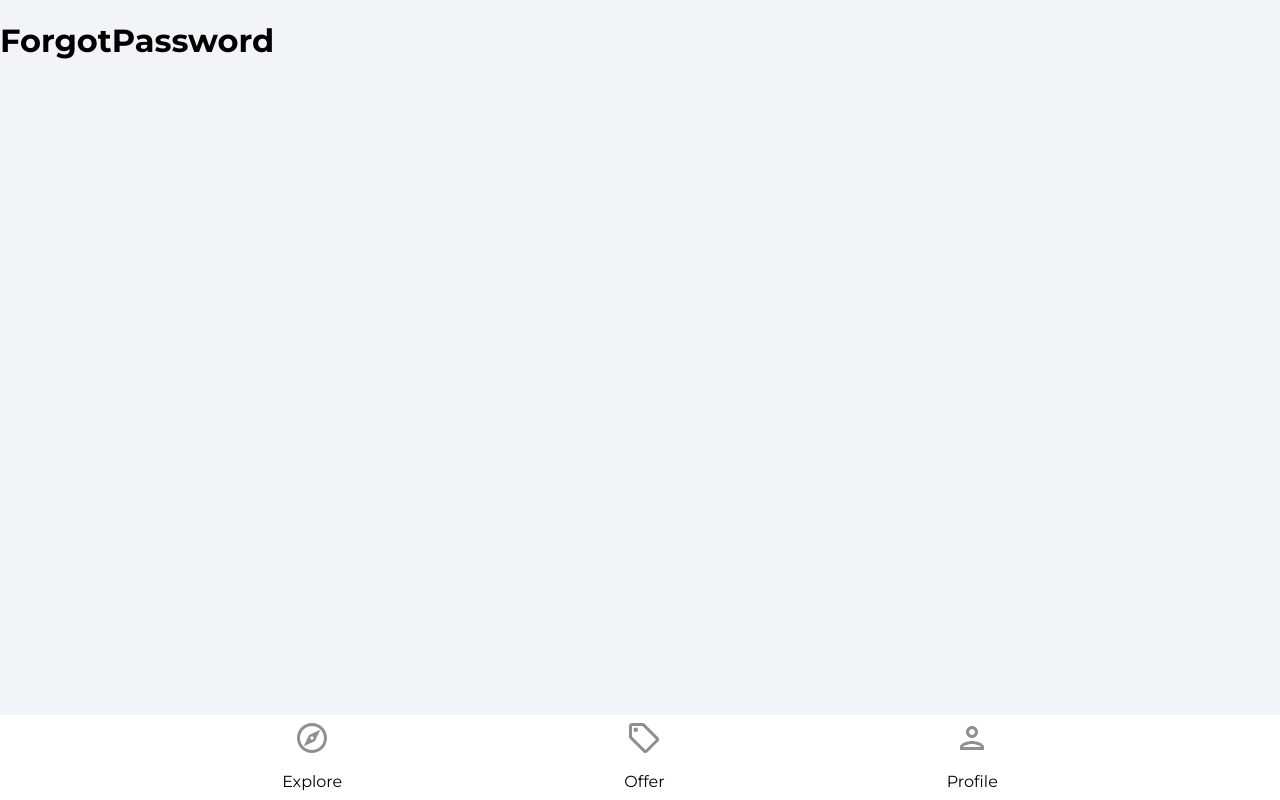
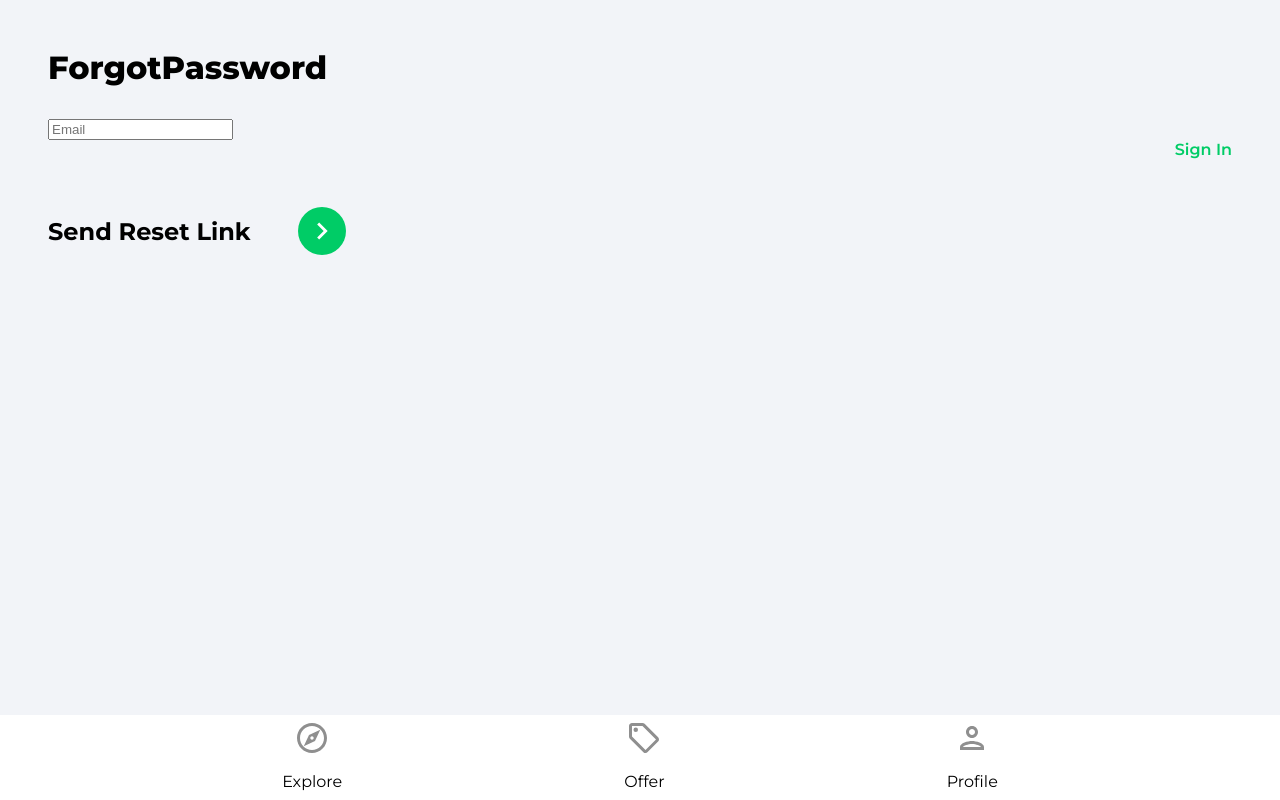
Before and after one commit to kucherol/React_house-marketplace-app, a React (Create React App) app: page /forgot-password in a window 1280 px wide. Built offline with nearby package versions, Linux system fonts and the light colour scheme.

Commit message:
forgot password page, spinner, and profile page added

```diff
--- a/src/App.js
+++ b/src/App.js
@@ -10,6 +10,7 @@
 import SignIn from './pages/SignIn';
 import SignUp from './pages/SignUp';
 import Navbar from './components/Navbar';
+import PrivateRoute from './components/PrivateRoute';
 
 function App() {
   return (
@@ -18,7 +19,9 @@
         <Routes>
           <Route path='/' element={<Explore />} />
           <Route path='/offers' element={<Offers />} />
-          <Route path='/profile' element={<Profile />} />
+          <Route path='/profile' element={<PrivateRoute />} >
+            <Route path='/profile' element={<Profile />} />
+          </Route>
           <Route path='/sign-in' element={<SignIn />} />
           <Route path='/sign-up' element={<SignUp />} />
           <Route path='/forgot-password' element={<ForgotPassword />} />
--- /dev/null
+++ b/src/components/PrivateRoute.jsx
@@ -0,0 +1,17 @@
+import { Navigate, Outlet } from "react-router-dom";
+
+import { useAuthStatus } from "../hooks/useAuthStatus";
+
+import Spinner from "./Spinner";
+
+const PrivateRoute = () => {
+    const {loggedIn, checkingStatus} = useAuthStatus()
+
+    if (checkingStatus) {
+        return <Spinner />
+    }
+
+    return loggedIn ? <Outlet /> : <Navigate to='/sign-in' />;
+}
+
+export default PrivateRoute;
--- /dev/null
+++ b/src/components/Spinner.jsx
@@ -0,0 +1,9 @@
+function Spinner() {
+    return (
+        <div className="loadingSpinnerContainer">
+            <div className="loadingSpinner"></div>
+        </div>
+    )
+}
+
+export default Spinner;
--- /dev/null
+++ b/src/hooks/useAuthStatus.js
@@ -0,0 +1,25 @@
+import { useEffect, useState, useRef } from "react";
+import { getAuth, onAuthStateChange } from "firebase/auth";
+
+export const useAuthStatus = () => {
+    const [loggedIn, setLoggedIn] = useState(false);
+    const [checkingStatus, setCheckingStatus] = useState(true);
+    const isMounted = useRef(true);
+
+    useEffect(() => {
+        if (isMounted) {
+            const auth = getAuth();
+            onAuthStateChange(auth, (user) => {
+                if (user) {
+                    setLoggedIn(true);
+                }
+                setCheckingStatus(false);
+            })
+        }
+        return () => {
+            isMounted.current = false;
+        }
+    }, [isMounted])
+
+    return {loggedIn, checkingStatus}
+}
--- a/src/pages/ForgotPassword.jsx
+++ b/src/pages/ForgotPassword.jsx
@@ -1,7 +1,62 @@
+import {useState} from 'react';
+import {Link} from 'react-router-dom';
+
+import {getAuth, sendPasswordResetEmail} from 'firebase/auth';
+
+import {toast} from 'react-toastify';
+
+import {ReactComponent as ArrowRightIcon} from '../assets/svg/keyboardArrowRightIcon.svg';
+
 function ForgotPassword() {
+    const [email, setEmail] = useState('');
+
+    const onChange = (e) => {
+        setEmail(e.target.value);
+    }
+
+    const onSubmit = async (e) => {
+        e.preventDefault();
+        try {
+            const auth = getAuth();
+            await sendPasswordResetEmail(auth, email);
+            toast.success('Email was sent');
+        } catch (error) {
+            toast.error('Something went wrong');
+        }
+    }
+
     return (
-        <div>
-            <h1>ForgotPassword</h1>
+        <div className='pageContainer'>
+            <header>
+                <p className="pageHeader">ForgotPassword</p>
+            </header>
+            <main>
+                <form onSubmit={onSubmit} >
+                    <input
+                        type="email"
+                        className='EmailInput'
+                        placeholder='Email'
+                        id='email'
+                        value={email}
+                        onChange={onChange}
+                    />
+                    <Link
+                        className='forgotPasswordLink'
+                        to='/sign-in'
+                    >
+                        Sign In
+                    </Link>
+
+                    <div className="signInBar">
+                        <div className="signInText">
+                            Send Reset Link
+                        </div>
+                        <button className='signInButton'>
+                            <ArrowRightIcon fill='#fff' width='34px' height='34px' />
+                        </button>
+                    </div>
+                </form>
+            </main>
         </div>
     )
 }
--- a/src/pages/Profile.jsx
+++ b/src/pages/Profile.jsx
@@ -1,21 +1,50 @@
 import {useEffect, useState} from 'react';
+import {getAuth, updateProfile} from 'firebase/auth';
+import {updateDoc} from 'firebase/firestore';
+import {db} from '../firebase.config';
+import { useNavigate } from 'react-router-dom';
 
-import {getAuth} from 'firebase/auth';
-import { useNavigate } from 'react-router-dom';
+import {toast} from 'react-toastify';
 
 function Profile() {
     const auth = getAuth();
+    const[changedDetails, setChangedDetails] = useState(false);
     const navigate = useNavigate();
     const [formData, setFormData] = useState({
         name: auth.currentUser.displayName,
         email: auth.currentUser.email
     });
 
+    const {name, email} = formData;
+
     const onLogout = () => {
         auth.signOut();
         navigate('/');
     }
 
+    const onSubmit = async () => {
+        try {
+            if(auth.currentUser.displayName !== name) {
+                await updateProfile(auth.currentUser, {
+                    displayName: name
+                })
+
+                const userRef = doc(db, 'users', auth.currentUser.uid);
+                await updateDoc(userRef, {
+                    name
+                })
+            }
+        } catch(error) {
+            toast.error('Oops.. Something wrong');
+        }
+    }
+
+    const onChange = (e) => {
+        setFormData((prevState) => ({
+            ...prevState,
+            [e.target.id]: e.target.value,
+        }))
+    }
     return <div className='profile'>
         <header className="profileHeader">
             <p className="pageHeader">
@@ -28,6 +57,38 @@
                 Logout
             </button>
         </header>
+        <main>
+            <div className="profileDetailsHeader">
+                <p className="profileDetailsTag">Personal Details</p>
+                <p className="changePersonalDetails"
+                    onClick={() => {
+                        changedDetails && onSubmit();
+                        setChangedDetails((prevState) => !prevState);
+                    }}>
+                    {changedDetails ? 'done' : 'change'}
+                </p>
+            </div>
+            <div className="profileCard">
+                <form >
+                    <input
+                        type="text"
+                        id="name"
+                        className={!changedDetails ? 'profileName' : 'profileNameActive'}
+                        disabled={!changedDetails}
+                        value={name}
+                        onChange={onChange}
+                    />
+                    <input
+                        type="email"
+                        id="email"
+                        className={!changedDetails ? 'profileEmail' : 'profileEmailActive'}
+                        disabled={!changedDetails}
+                        value={email}
+                        onChange={onChange}
+                    />
+                </form>
+            </div>
+        </main>
     </div>
 }
 
```
